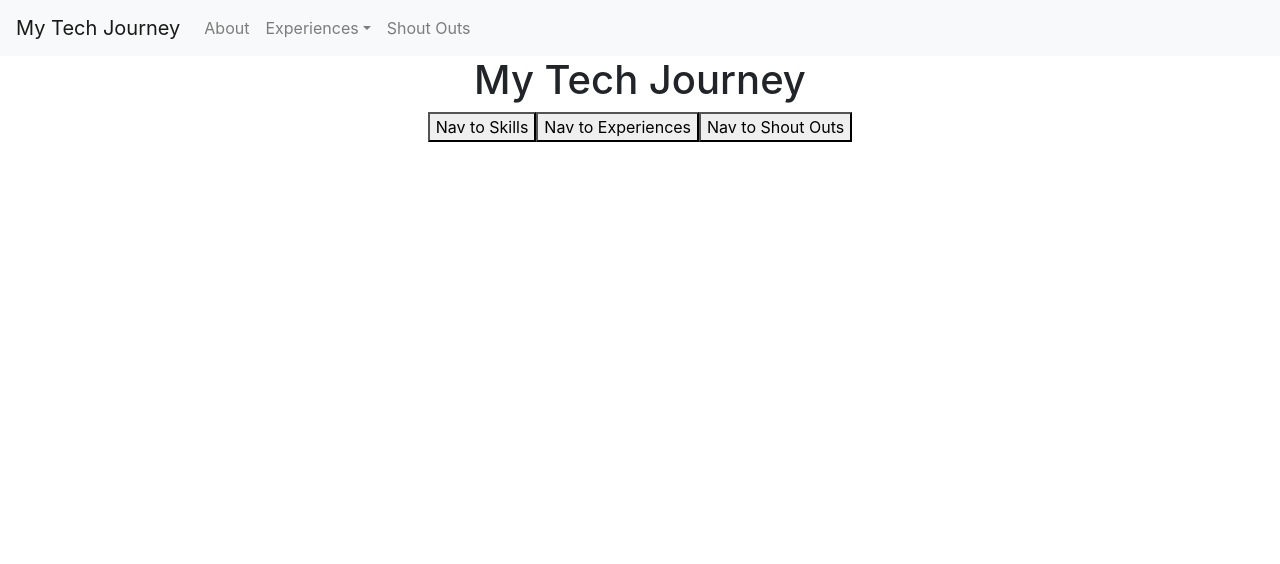
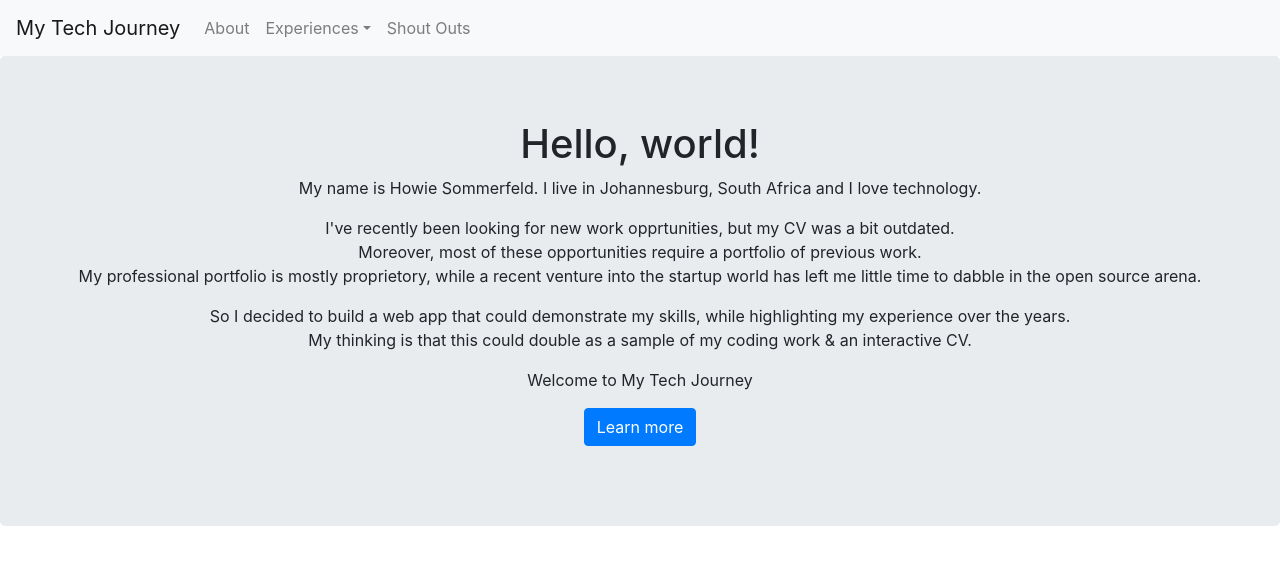
Before and after one commit to howiesommerfeld/my-tech-journey, a React (Create React App) app in the folder client/: page / in a window 1280 px wide. Shown: the top 564 px of the page. Built offline with nearby package versions, Linux system fonts and the light colour scheme.

Commit message:
Add a small description in the Jumbotron & link to About page for more info

```diff
--- a/client/src/App/pages/Home.js
+++ b/client/src/App/pages/Home.js
@@ -1,26 +1,30 @@
 import React from 'react';
 import { Link } from 'react-router-dom';
+import Jumbotron from 'react-bootstrap/Jumbotron'
+import Button from 'react-bootstrap/Button'
 
 function Home() {
   return (
     <div className="App">
-        <h1>My Tech Journey</h1>
-        {/* Link to List.js */}
-        <Link to={'/skills'}>
-        <button variant="raised">
-            Nav to Skills
-        </button>
-        </Link>
-        <Link to={'/experiences'}>
-        <button variant="raised">
-            Nav to Experiences
-        </button>
-        </Link>
-        <Link to={'/shout-outs'}>
-        <button variant="raised">
-            Nav to Shout Outs
-        </button>
-        </Link>
+        <Jumbotron>
+            <h1>Hello, world!</h1>
+            <p>
+                My name is Howie Sommerfeld. I live in Johannesburg, South Africa and I love technology.
+            </p>
+            <p>
+                I've recently been looking for new work opprtunities, but my CV was a bit outdated. <br/>
+                Moreover, most of these opportunities require a portfolio of previous work.<br/>
+                My professional portfolio is mostly proprietory, while a recent venture into the startup world has left me little time to dabble in the open source arena.
+            </p>
+            <p>
+                So I decided to build a web app that could demonstrate my skills, while highlighting my experience over the years. <br/>
+                My thinking is that this could double as a sample of my coding work &  an interactive CV.
+            </p>
+            <p>Welcome to My Tech Journey</p>
+            <p>
+                <Button as={Link} to="/about" variant="primary">Learn more</Button>
+            </p>
+        </Jumbotron>
     </div>
   );
 }
```
